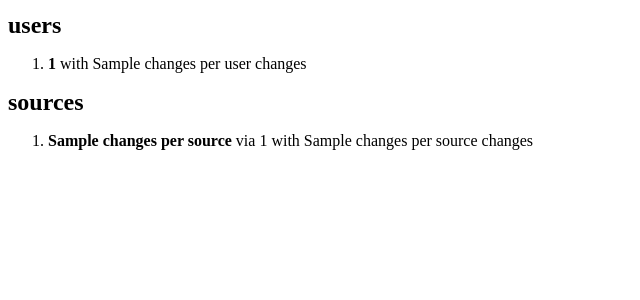
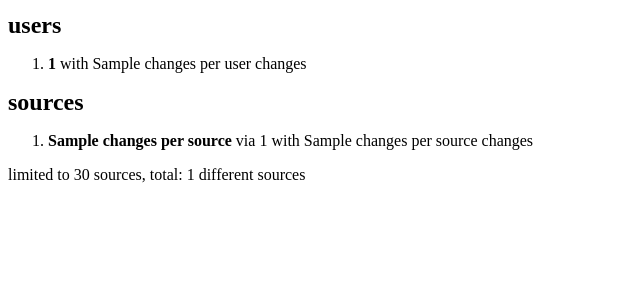
Before and after one commit to pixelebbe/pixelebbe, a Flask app: template templates/admin/events/stats.html in a window 1280 px wide. Shown: the part 244-544 px from the top of the page, without its empty margins (0-640 px from the left). Run offline with Flask 3, Linux system fonts and the light colour scheme; the template is opened without the code that fills it: most values are stand-ins (such as "Sample title", 1, 10 or a date in 2020); parts of the project's set-up code (start-up, migrations or seed data) failed here and were passed over.

Commit message:
limit to 30 sources

```diff
--- a/templates/admin/events/stats.html
+++ b/templates/admin/events/stats.html
@@ -34,8 +34,10 @@
     <h2>sources</h2>
 
     <ol>
-        {% for uc in changes_per_source %}
+        {% for uc in changes_per_source[:30] %}
             <li><strong>{{ uc[1] }}</strong> via {{ uc[0] }} with {{ uc[2] }} changes</li>
         {% endfor %}
     </ol>
+
+    <p>limited to 30 sources, total: {{ changes_per_source|length }} different sources</p>
 {% endblock %}
```
